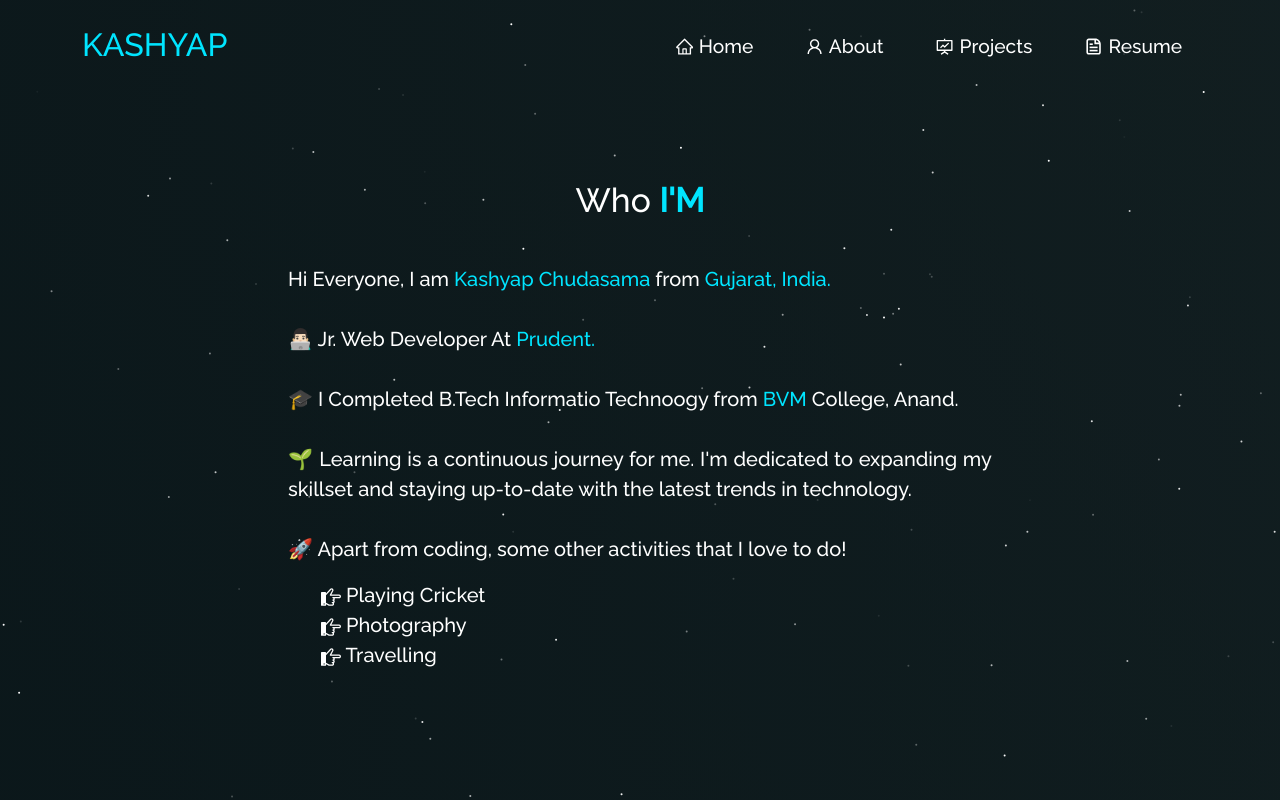
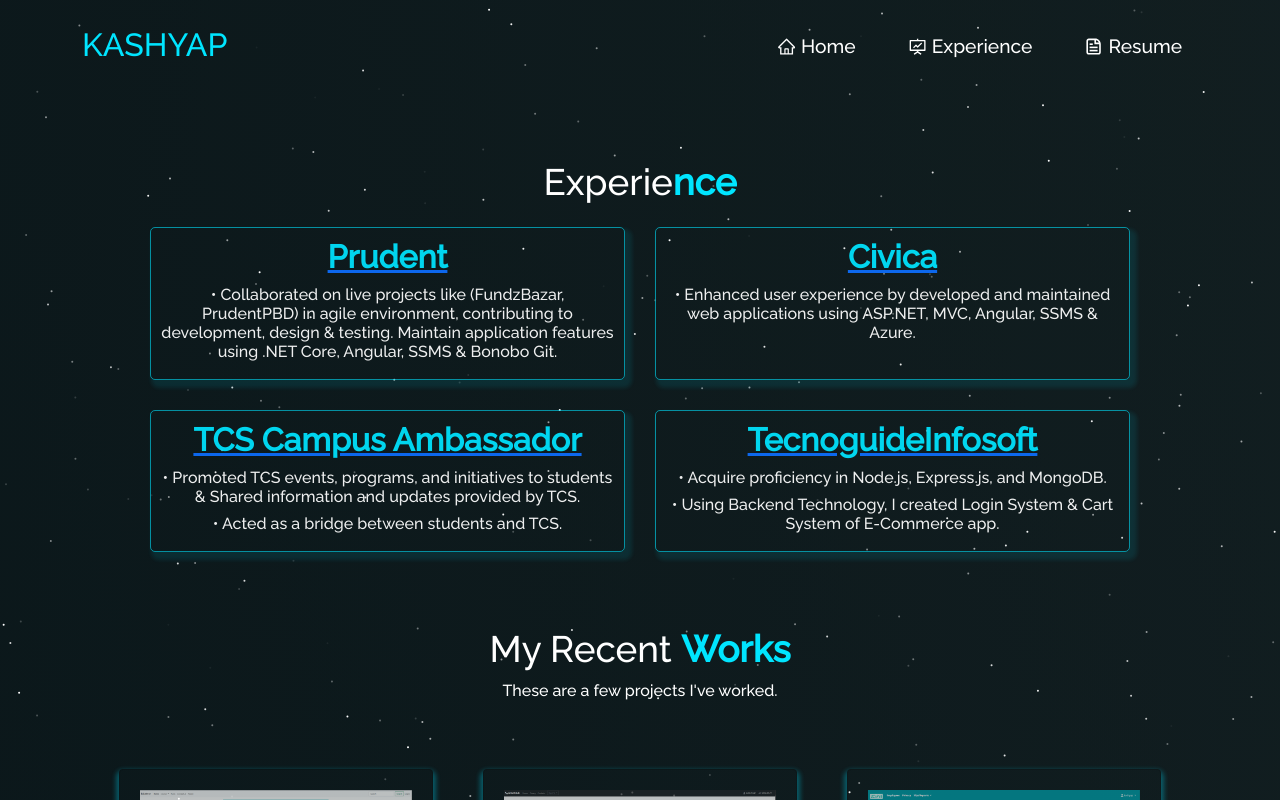
Before and after one commit to kashyap1807/kashyap_portfolio, a React (Create React App) app: page /about in a window 1280 px wide. Shown: the top 800 px of the page. Built offline with nearby package versions, Linux system fonts and the light colour scheme.

Commit message:
made some css and experience page changes

```diff
--- a/src/components/About/About.js
+++ b/src/components/About/About.js
@@ -6,40 +6,31 @@
 // import laptopImg from "../../Assets/about.png";
 import Toolstack from "./Toolstack";
 import Experience from "./Experience";
+import Projects from "../Projects/Projects";
 
 function About() {
   return (
     <Container fluid className="about-section">
       <Particle />
       <Container>
-        <Row style={{ justifyContent: "center",  }}>
-          <Col
-            md={8}
-            style={{
-              justifyContent: "center",
-              paddingTop: "30px",
-              paddingBottom: "50px",
-            }}
-          >
-            <h1 style={{ fontSize: "2.1em", paddingBottom: "20px" }}>
-              Who <strong className="purple">I'M</strong>
+        {/* <Row style={{ justifyContent: "center" }}>
+          <Col>
+            <h1 style={{ justifyContent: "center", paddingBottom: "5px" }}>
+              What <strong className="purple">I'M</strong>
             </h1>
-            <Aboutcard />
+
           </Col>
-          <Col
-            md={5}
-            style={{ paddingTop: "120px", paddingBottom: "50px" }}
-            className="about-img"
-          >
-            {/* <img src={laptopImg} alt="about" className="img-fluid" /> */}
+          <Col>
           </Col>
-        </Row>
+        </Row> */}
 
         <h1 className="project-heading">
           Experie<strong className="purple">nce</strong>
         </h1>
 
         <Experience />
+
+        <Projects />
 
         <h1 className="project-heading">
           Professional <strong className="purple">Skillset </strong>
--- a/src/components/Home/Home2.js
+++ b/src/components/Home/Home2.js
@@ -37,11 +37,6 @@
               <br />
             </p>
           </Col>
-          {/* <Col md={4} className="myAvtar">
-            <Tilt>
-              <img src={myImg} className="img-fluid" alt="avatar" />
-            </Tilt>
-          </Col> */}
         </Row>
         <Github />
         <Row>
--- a/src/components/Navbar.js
+++ b/src/components/Navbar.js
@@ -65,11 +65,11 @@
                 to="/about"
                 onClick={() => updateExpanded(false)}
               >
-                <AiOutlineUser style={{ marginBottom: "2px" }} /> About
+                <AiOutlineFundProjectionScreen style={{ marginBottom: "2px" }} /> Experience
               </Nav.Link>
             </Nav.Item>
 
-            <Nav.Item>
+            {/* <Nav.Item>
               <Nav.Link
                 as={Link}
                 to="/project"
@@ -80,7 +80,7 @@
                 />{" "}
                 Projects
               </Nav.Link>
-            </Nav.Item>
+            </Nav.Item> */}
 
             <Nav.Item>
               <Nav.Link
--- a/src/components/Projects/Projects.js
+++ b/src/components/Projects/Projects.js
@@ -12,7 +12,7 @@
 
 function Projects() {
   return (
-    <Container fluid className="project-section">
+    <Container fluid>
       <Particle />
       <Container>
         <h1 className="project-heading">
--- a/src/style.css
+++ b/src/style.css
@@ -264,6 +264,8 @@
   padding-top: 30px !important;
   min-height: 100vh;
   overflow: hidden;
+  background-image: var(--section-background-color) !important;
+  color: white !important;
 }
 
 .home-content {
@@ -325,6 +327,8 @@
   position: relative;
   padding-bottom: 70px !important;
   padding-top: 70px !important;
+  background-image: var(--section-background-color) !important;
+  color: white !important;
 }
 
 .home-about-description {
```
